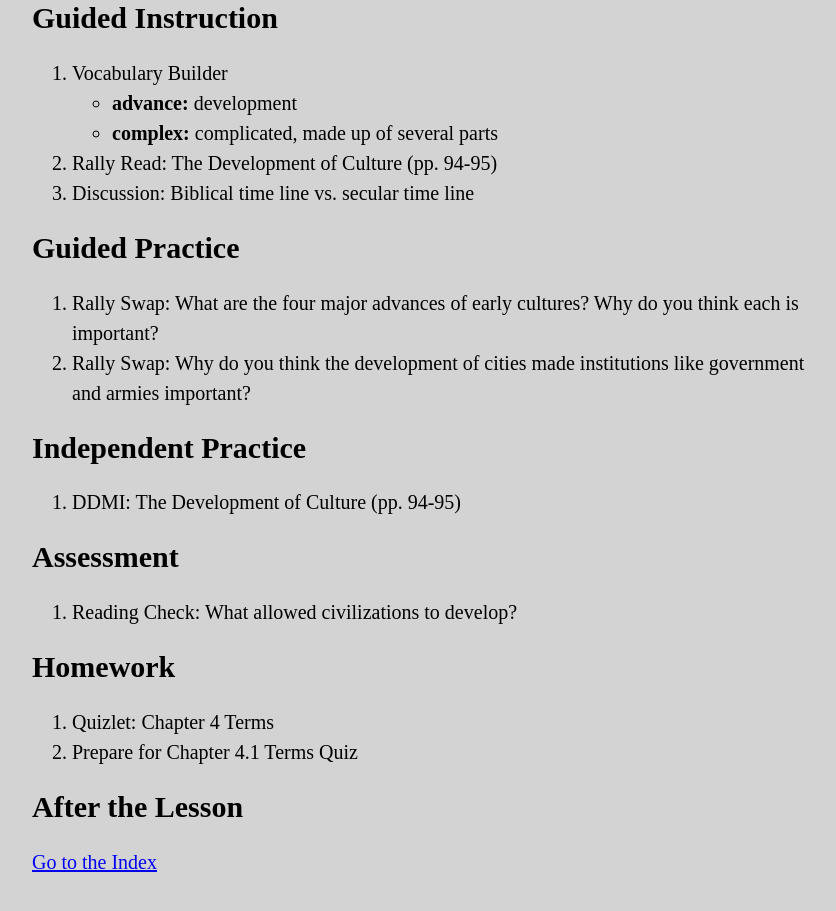
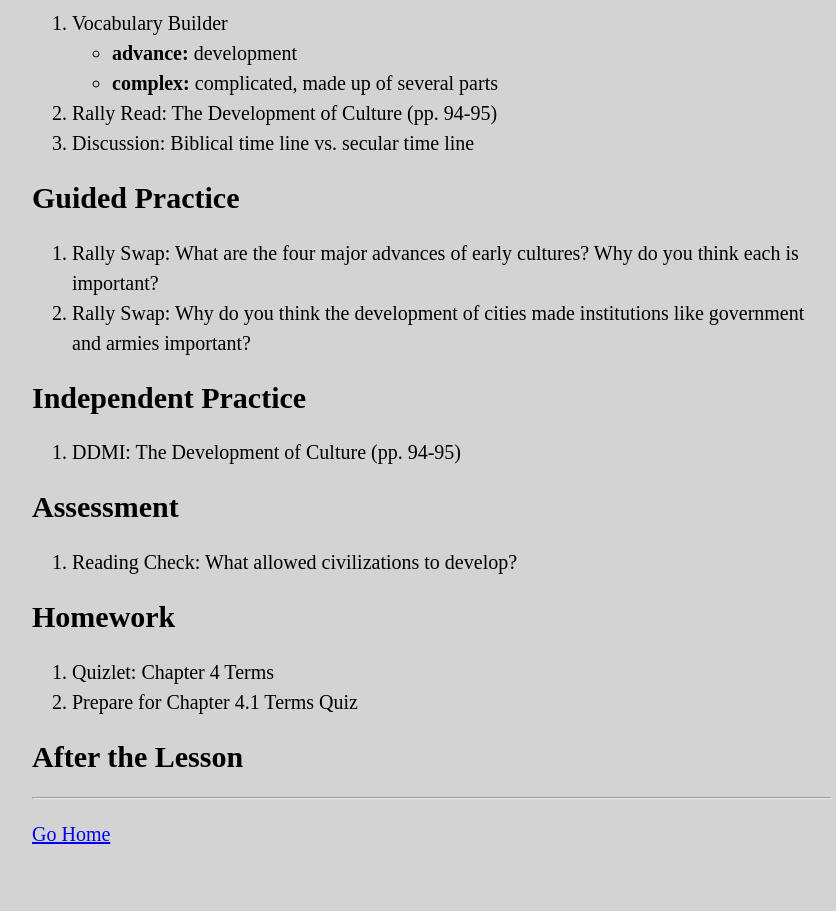
Before and after one commit to jackivan88/wseh2017-18, a plain HTML site: page Chapter 4.1 Understanding Culture.html in a window 1280 px wide. Shown: the part 1767-2678 px from the top of the page, without its empty margins (208-1044 px from the left). After the commit the page ends 2656 px from the top, so only its background shows below. Drawn offline with Linux system fonts and the light colour scheme.

Commit message:
Update footer

```diff
--- a/Chapter 4.1 Understanding Culture.html
+++ b/Chapter 4.1 Understanding Culture.html
@@ -17,7 +17,6 @@
 <h1 class="title">Chapter 4.1 Understanding Culture</h1>
 <p class="author">John Olinda</p>
 </header>
-<p><a href="index.html">Go to the Index</a></p>
 <p>Text: <em>WSEH</em> pp. 92-95<br />
 Periods: 1.5</p>
 <h2 id="before-the-lesson">Before the Lesson</h2>
@@ -102,6 +101,7 @@ Periods: 1.5</p>
 <li>Prepare for Chapter 4.1 Terms Quiz</li>
 </ol>
 <h2 id="after-the-lesson">After the Lesson</h2>
-<p><a href="index.html">Go to the Index</a></p>
+<hr />
+<p><a href="index.html">Go Home</a></p>
 </body>
 </html>
```
Also changed, not shown: Chapter 4.2 Culture and Society.html (+2 -2 lines), Chapter 4.3 Cultural Change.html (+2 -2 lines), Orientation.html (+2 -2 lines), lessonPlanTemplate.html (+2 -1 lines), 5 other files.
